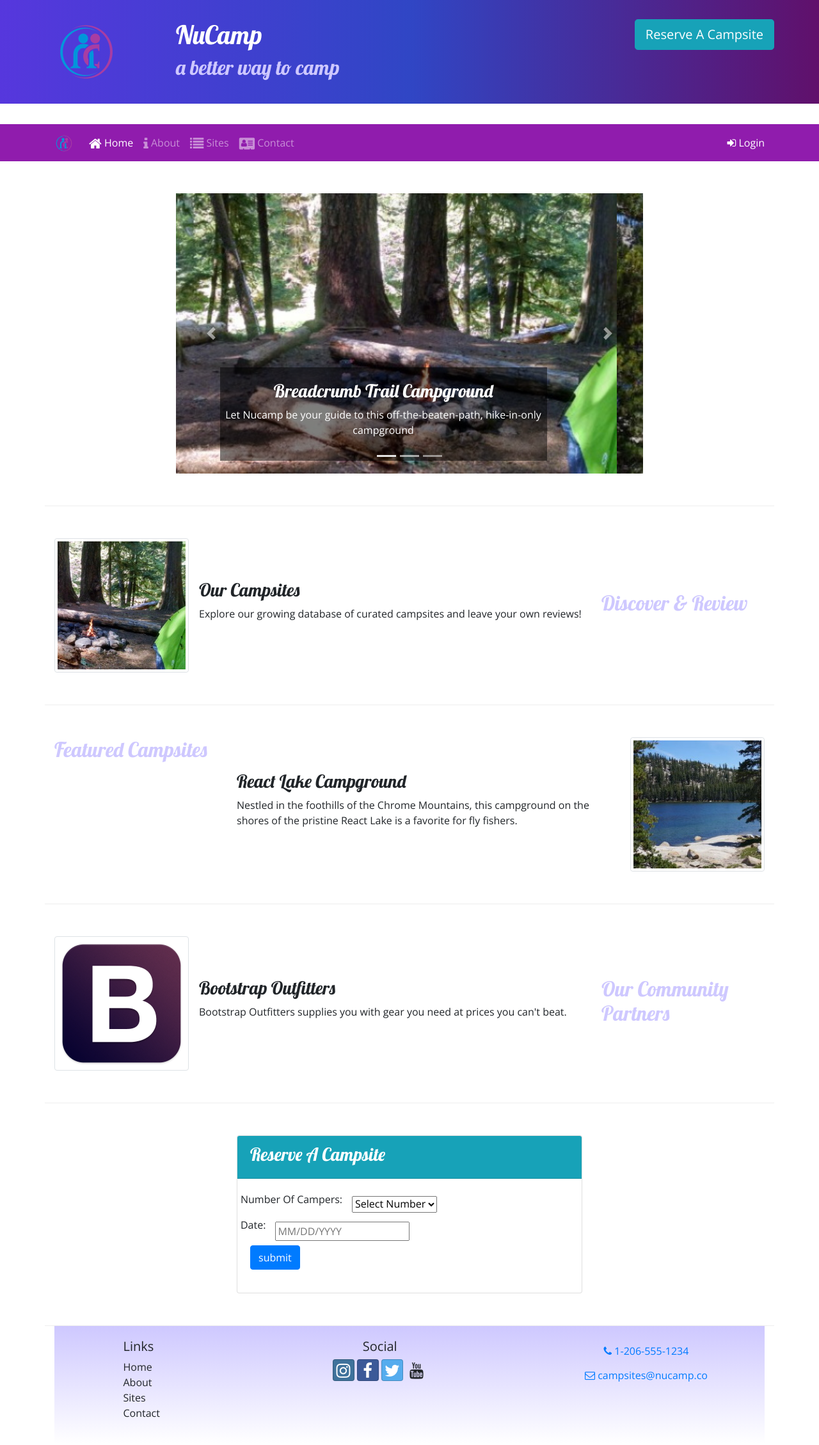
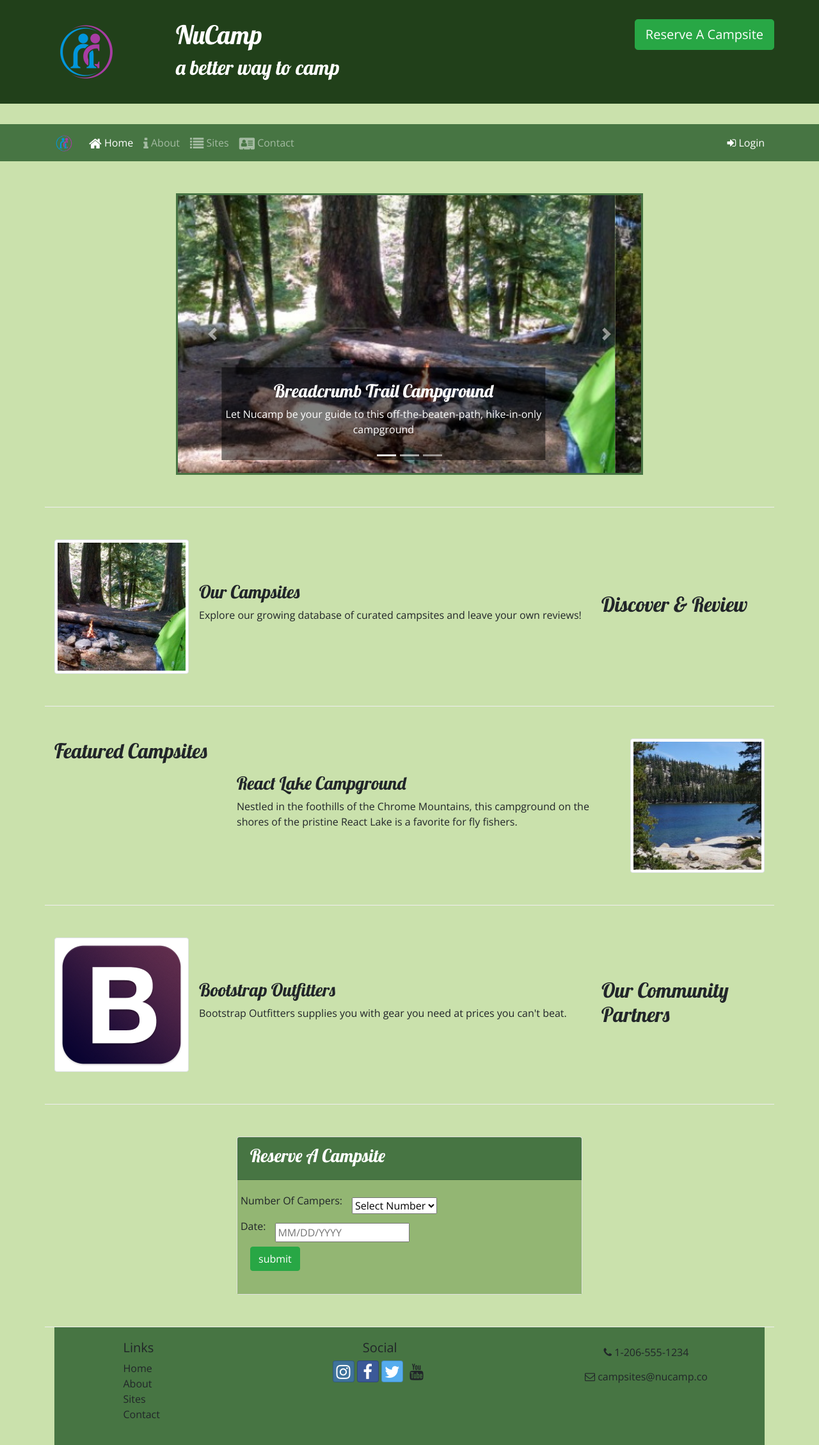
Before and after one commit to kMaldoP/Nucampsite, a website: page indexcodechallenge.html in a window 1280 px wide. Shown: the whole page at 64% size. Drawn offline with nearby package versions, Linux system fonts and the light colour scheme.

Commit message:
Codechallenge

```diff
--- a/css/stylescodechallenge.css
+++ b/css/stylescodechallenge.css
@@ -1,23 +1,25 @@
 body {
     font-family: "Open Sans", sans-serif;
+    background-color: #cae1ac;
 }
 h1, h2, h3 {
     font-family: "Lobster", cursive;
 }
-header, h2{
-    color:#CEC8FF;
+header,{
+    color:#21401a;
 }
 a, a:hover {
     color: inherit;
     text-decoration: none;
   }
 .site-footer {
-    background-image: linear-gradient(#CEC8FF, white);
+    background-color:#477543;
     padding: 20px 0;
+    text:
 }
 .jumbotron {
     padding:30px;
-    background-image: linear-gradient(to right, #5637dd, #3046c5, #60106b);
+    background-color: #21401a;
     color:white
 }
 
@@ -28,14 +30,21 @@ a, a:hover {
 }
 
 .navbar-dark{
-    background-color: #901CAD;
+    background-color: #477543;
 }
 .card-header{
     text: black;
+    background-color: #477543;
+}
+.card-body{
+     background-color:#93b673 ;
 }
 .carousel-caption{
     background-color: rgba(0, 0, 0, 0.5);
 }
->.carousel{
-    border: solid #5637dd;
+.carousel{
+    border: solid #477543;
 }
+.btn-link{
+    color:inherit;
+}
--- a/indexcodechallenge.html
+++ b/indexcodechallenge.html
@@ -12,7 +12,7 @@
         <link rel="stylesheet" href="node_modules/font-awesome/css/font-awesome.min.css" />
         <link rel="stylesheet" href="node_modules/bootstrap-social/bootstrap-social.css" />
         <link rel="stylesheet" href="https://fonts.googleapis.com/css?family=Lobster|Open+Sans" />
-        <link rel="stylesheet" href="css/styles.css">
+        <link rel="stylesheet" href="css/stylescodechallenge.css">
         <title>NuCamp: A Better Way To Camp</title>
 </head>
 
@@ -29,7 +29,7 @@
                     <h2>a better way to camp</h2>
                 </div>
                 <div>
-                    <a href="reserveform"><button class="btn btn-lg btn-info" data-toggle="tooltip" data-placement="bottom" data-html="true" title="Or call us at <br/> <strong>1-206-555-1234</strong> ">Reserve A Campsite</button></a>    <!--This is where you were-->
+                    <a href="reserveform"><button class="btn btn-lg btn-success" data-toggle="tooltip" data-placement="bottom" data-html="true" title="Or call us at <br/> <strong>1-206-555-1234</strong> ">Reserve A Campsite</button></a>
                 </div>
             </div>
         </div>
@@ -188,7 +188,7 @@
          <div class="row row-content">
              <div class="col-sm-6 mx-auto">
                 <div class="card">
-                    <div class="card-header bg-info text-white">
+                    <div class="card-header text-white">
                         <h3>Reserve A Campsite</h3>
                     </div>
                     <div class="card-body">
@@ -215,7 +215,7 @@
                             </div>
                             <div class="row">
                                 <div class="col">
-                                    <input type="button" value="submit" class="btn btn-primary">
+                                    <input type="button" value="submit" class="btn btn-success">
                                 </div>
                         </form>
                     </div>
```
